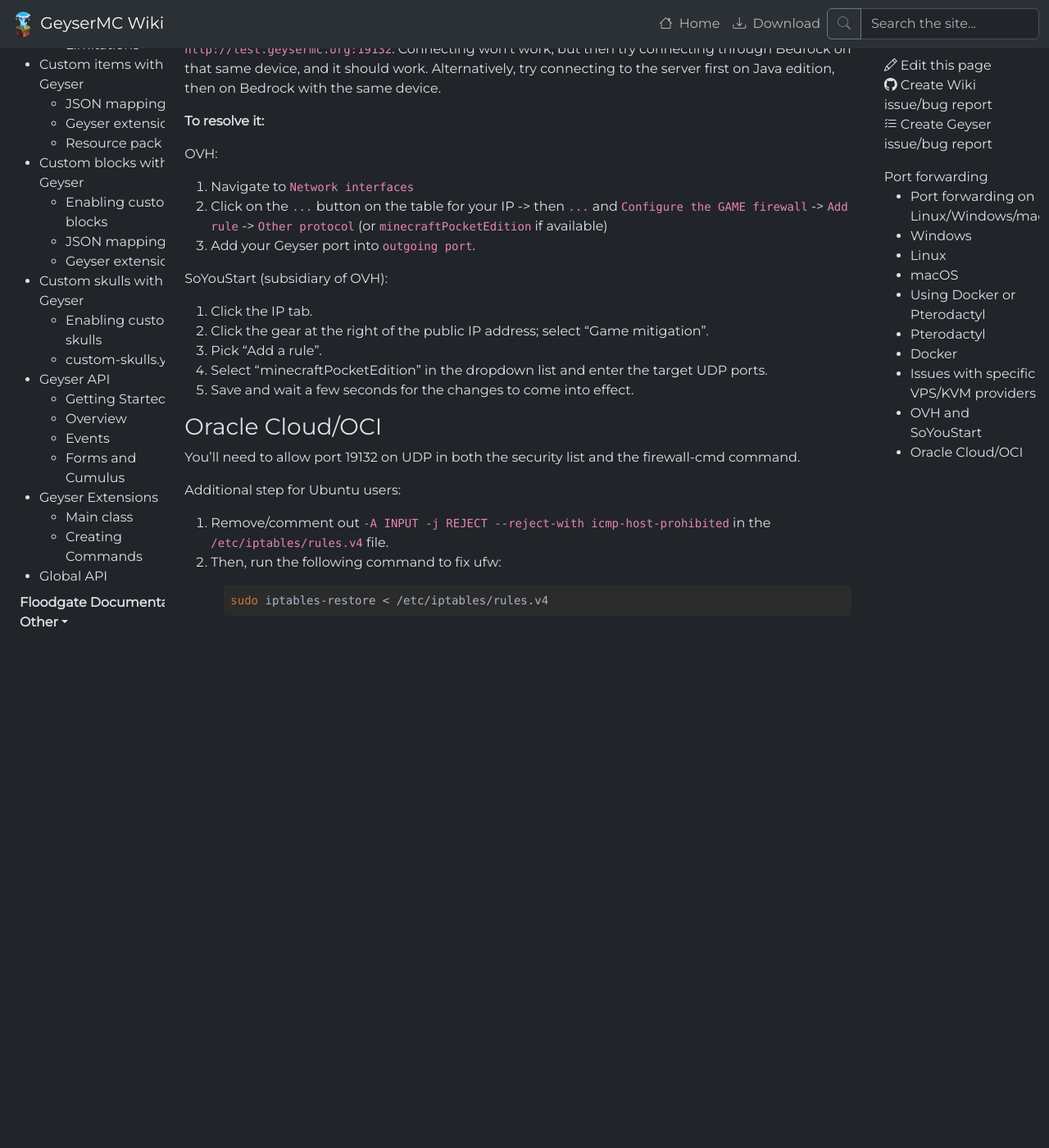
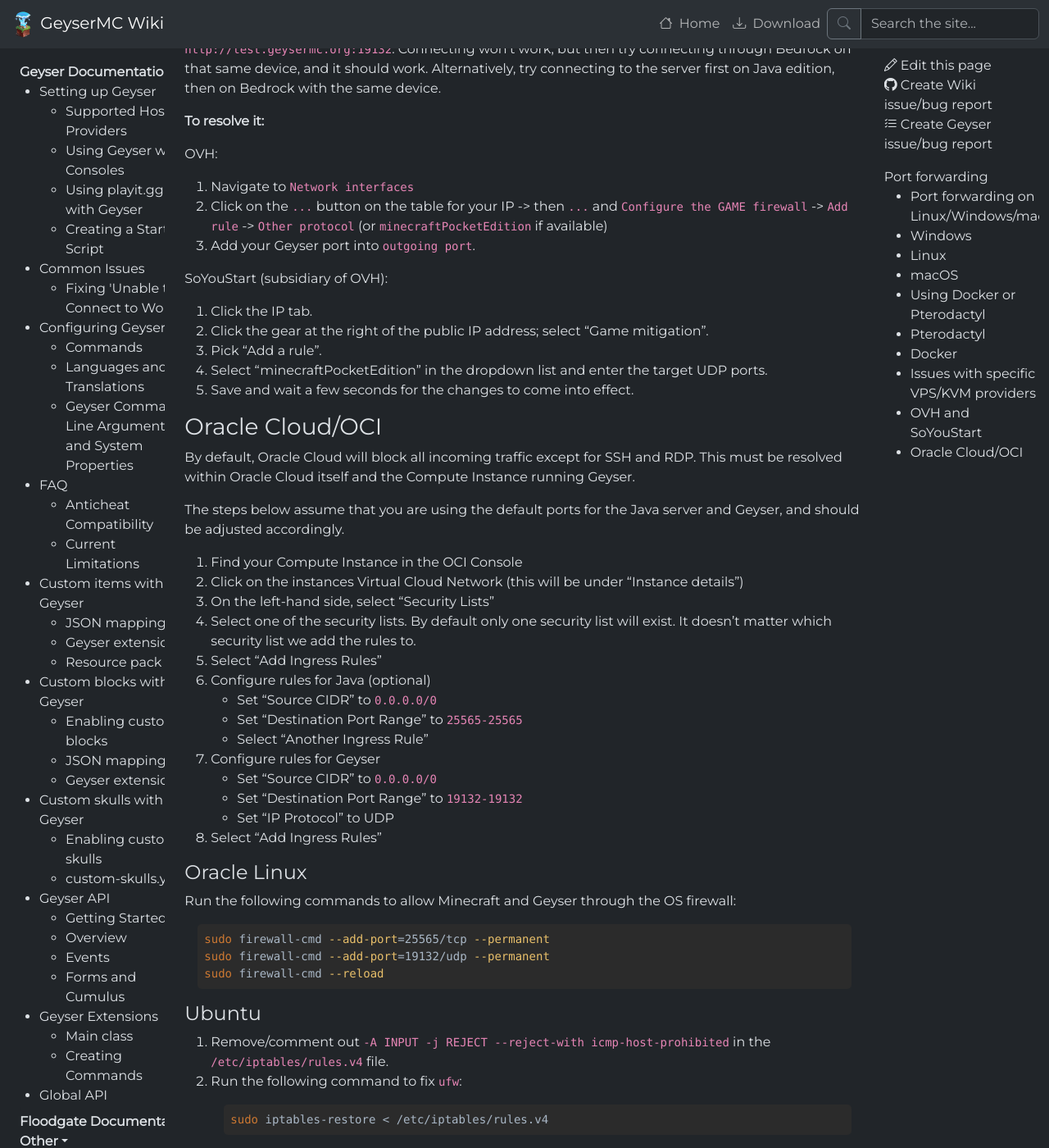
Before and after one commit to GeyserMC/GeyserWiki, a Jekyll site: the page built from _docs/geyser/port-forwarding.md, in a window 1280 px wide and 1400 px high, scrolled down 3539 px. Shown: the whole window at 82% size. Built offline with Jekyll 4.4.1, drawn with Linux system fonts in a browser that asks for light colours; before the commit the page ends 4306 px from its top, so only the background shows below that.

Commit message:
Rewrite documentation for Oracle Cloud/OCI (#238)
* Rewrite documentation for Oracle Cloud/OCI

* Spurious word

* Make Java rules optional

````diff
--- a/_docs/geyser/port-forwarding.md
+++ b/_docs/geyser/port-forwarding.md
@@ -134,11 +134,39 @@
 5. Save and wait a few seconds for the changes to come into effect.
 
 ### Oracle Cloud/OCI
-You'll need to allow port 19132 on UDP in both the security list and the firewall-cmd command.
+By default, Oracle Cloud will block all incoming traffic except for SSH and RDP. This must be resolved within Oracle Cloud itself and the Compute Instance running Geyser.
 
-Additional step for Ubuntu users:
+The steps below assume that you are using the default ports for the Java server and Geyser, and should be adjusted accordingly.
+
+1. Find your Compute Instance in the OCI Console
+2. Click on the instances Virtual Cloud Network (this will be under "Instance details")
+3. On the left-hand side, select "Security Lists"
+4. Select one of the security lists. By default only one security list will exist. It doesn't matter which security list we add the rules to.
+5. Select "Add Ingress Rules"
+6. Configure rules for Java (optional)
+   - Set "Source CIDR" to `0.0.0.0/0`
+   - Set "Destination Port Range" to `25565-25565`
+   - Select "Another Ingress Rule"
+7. Configure rules for Geyser
+   - Set "Source CIDR" to `0.0.0.0/0`
+   - Set "Destination Port Range" to `19132-19132`
+   - Set "IP Protocol" to UDP
+8. Select "Add Ingress Rules"
+
+#### Oracle Linux
+
+Run the following commands to allow Minecraft and Geyser through the OS firewall:
+
+```bash
+sudo firewall-cmd --add-port=25565/tcp --permanent
+sudo firewall-cmd --add-port=19132/udp --permanent
+sudo firewall-cmd --reload
+```
+
+#### Ubuntu
+
 1. Remove/comment out `-A INPUT -j REJECT --reject-with icmp-host-prohibited` in the `/etc/iptables/rules.v4` file.
-2. Then, run the following command to fix ufw:
+2. Run the following command to fix `ufw`:
 ```bash
 sudo iptables-restore < /etc/iptables/rules.v4
 ```
````
